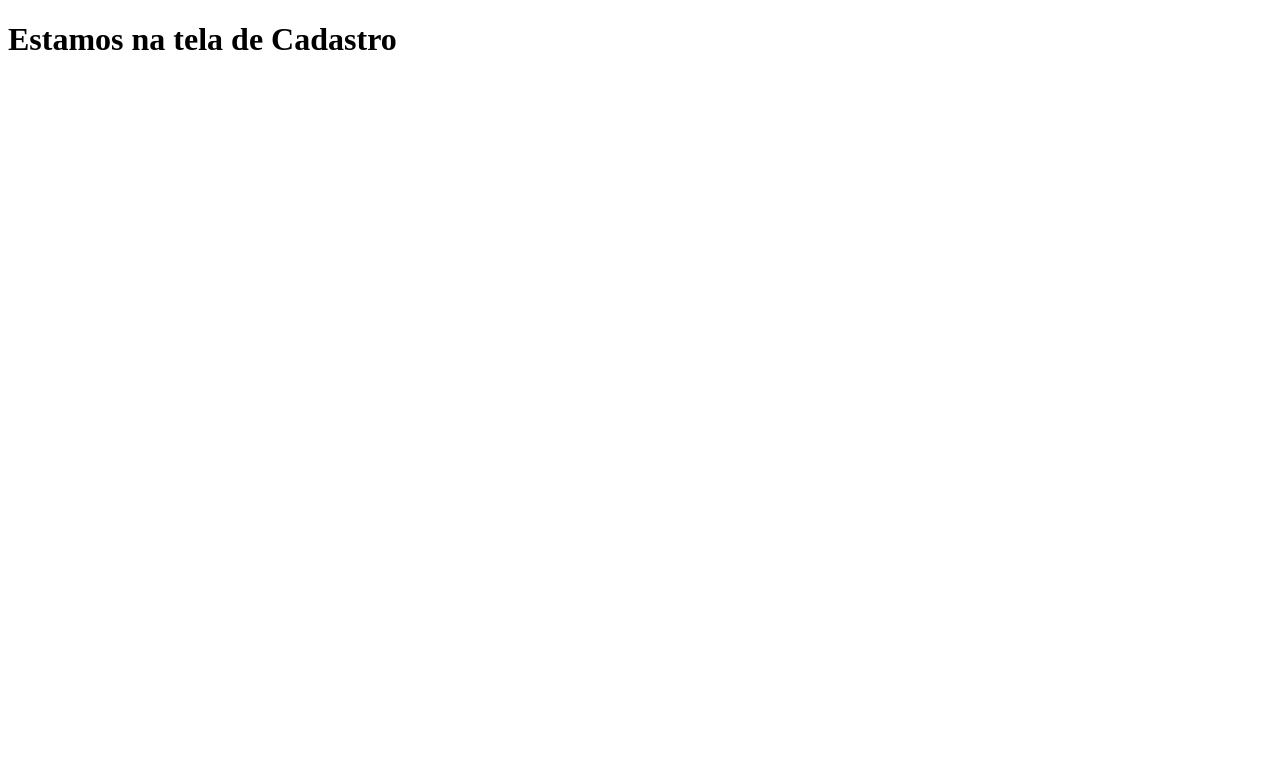
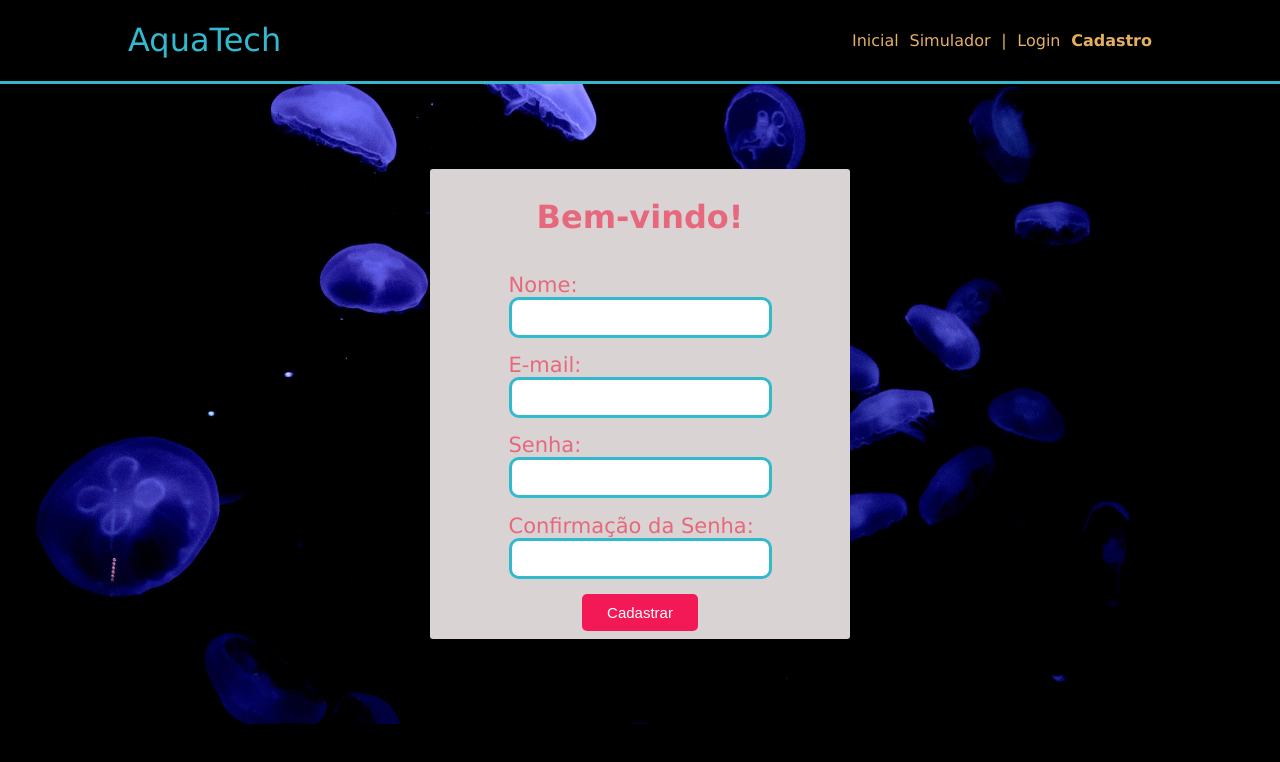
Before and after one commit to LCarminatti/aquatech, a plain HTML site: page cadastro.html in a window 1280 px wide. Drawn offline with Linux system fonts and the light colour scheme.

Commit message:
Tela de cadastro

```diff
--- a/cadastro.html
+++ b/cadastro.html
@@ -1,11 +1,48 @@
 <!DOCTYPE html>
 <html lang="en">
-<head>
-    <meta charset="UTF-8">
-    <meta name="viewport" content="width=device-width, initial-scale=1.0">
+  <head>
+    <meta charset="UTF-8" />
+    <meta name="viewport" content="width=device-width, initial-scale=1.0" />
     <title>Cadastro</title>
-</head>
-<body>
-    <h1>Estamos na tela de Cadastro</h1>
-</body>
+    <link rel="stylesheet" href="style.css" />
+  </head>
+  <body>
+    <div class="header">
+      <div class="container">
+        <h1 class="titulo">AquaTech</h1>
+        <ul class="navbar">
+          <a href="index.html"><li>Inicial</li></a>
+          <li>Simulador</li>
+          <li>|</li>
+          <li>Login</li>
+          <li><b>Cadastro</b></li>
+        </ul>
+      </div>
+    </div>
+
+    <div class="banner">
+      <div class="box">
+        <div class="content">
+          <h1>Bem-vindo!</h1>
+          <div>
+            <span class="span">Nome:</span>
+            <input type="text" id="input_nome" class="input" />
+          </div>
+          <div>
+            <span class="span">E-mail:</span>
+            <input type="text" id="input_email" class="input" />
+          </div>
+          <div>
+            <span class="span">Senha:</span>
+            <input type="password" id="input_senha" class="input" />
+          </div>
+          <div>
+            <span class="span">Confirmação da Senha:</span>
+            <input type="password" id="input_confirmacao" class="input" />
+          </div>
+          <button class="button">Cadastrar</button>
+        </div>
+      </div>
+    </div>
+  </body>
 </html>
--- a/style.css
+++ b/style.css
@@ -38,8 +38,11 @@ body {
 
 .banner {
     background-image: url("./assets/imagens/imagens/bg-jelly-fish-para_outras_pags.png");
-    height: 500px;
+    height: 640px;
     color: white;
+    display: flex;
+    justify-content: center;
+    align-items: center;
 }
 
 .banner .container {
@@ -101,3 +104,46 @@ body {
 .navbar a:hover{
     color: #32b9cd;
 }
+
+.box{
+    height: 470px;
+    background-color: rgb(217, 211, 211);
+    width: 420px;
+    border-radius: 3px;
+    display: flex;
+    color: rgb(231, 104, 125);
+    justify-content: center;
+    align-items: center;
+
+}
+
+.span{
+display: block;
+text-align: start;
+font-size: 21px;
+
+}
+
+.input{
+    border: 3px solid  #32b9cd;
+    border-radius: 10px;
+    padding: 10px 40px 10px 40px;
+}
+
+.content{
+    height: 100%;
+    text-align: center;
+    display: flex;
+    flex-direction: column;
+    justify-content: space-around;
+    align-items: center;
+}
+
+.button{
+    padding: 10px 25px 10px 25px;
+    color: white;
+    background-color: rgb(243, 25, 87);
+    border: rgb(243, 25, 87);
+    border-radius: 5px;
+    font-size: 15px;
+}
```
Also changed, not shown: index.html (+1 -1 lines).
